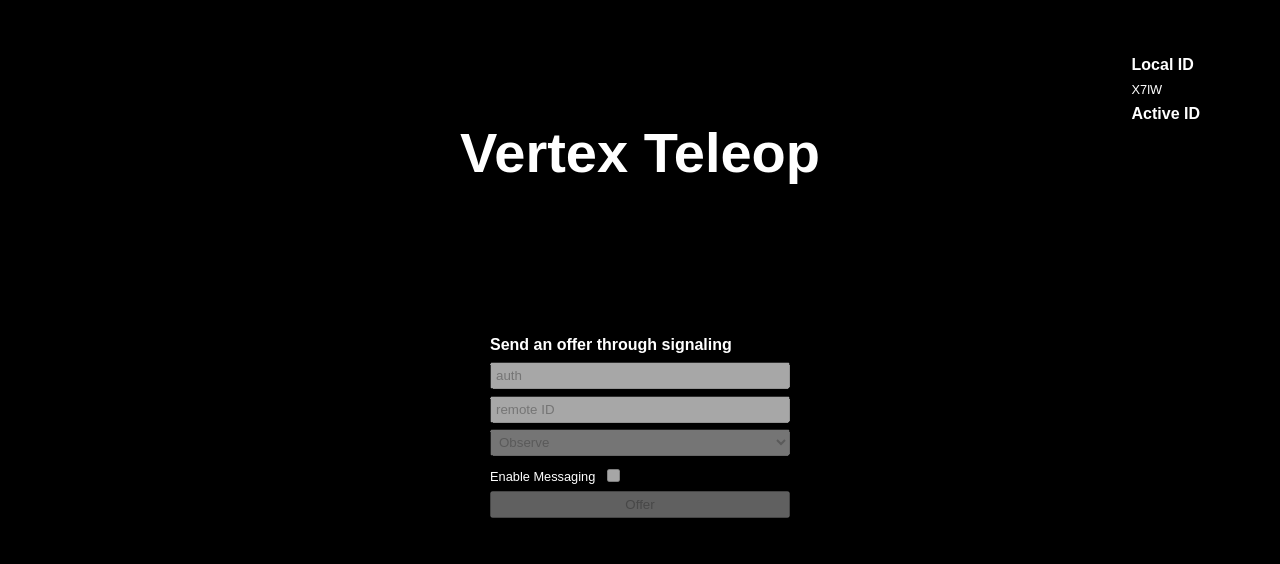
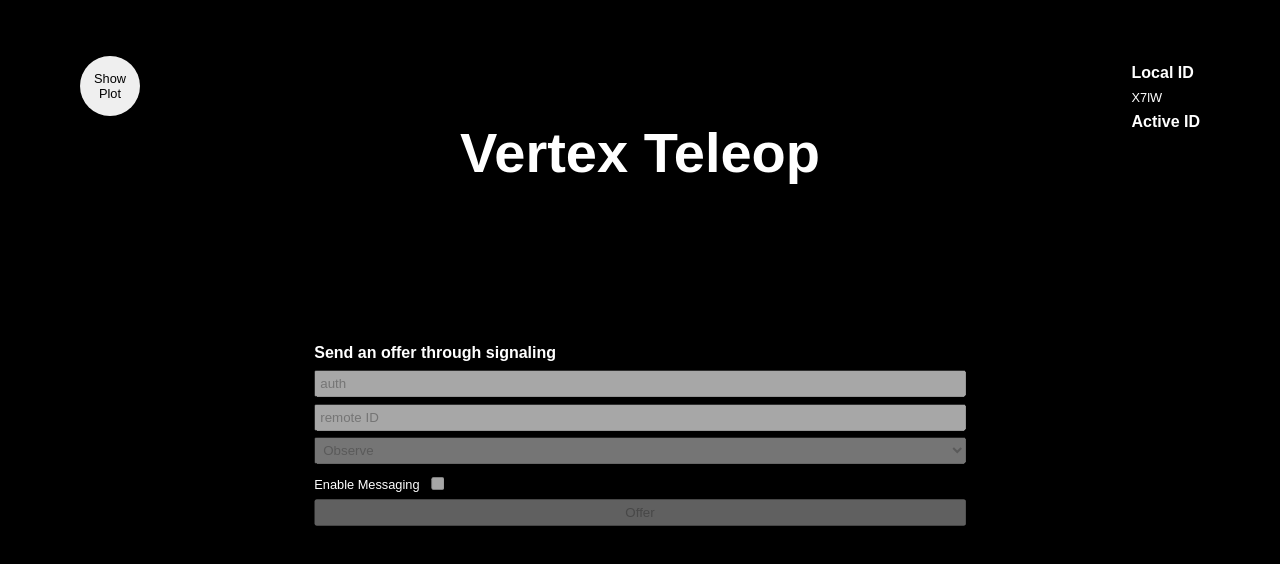
Before and after one commit to BartSoj/webrtc-teleoperation, a SvelteKit app in the folder web_client/: page /vertex in a window 1280 px wide. Shown: the top 564 px of the page. Built offline with nearby package versions, Linux system fonts and the light colour scheme; no server answers.

Commit message:
Add template for 3D shape visualization

```diff
--- /dev/null
+++ b/web_client/src/declarations.d.ts
@@ -0,0 +1,3 @@
+declare module 'plotly.js-dist' {
+    export * from 'plotly.js';
+}
--- /dev/null
+++ b/web_client/src/lib/components/Plot.svelte
@@ -0,0 +1,66 @@
+<script lang="ts">
+    import {onMount} from 'svelte';
+
+    let plotContainer: HTMLDivElement;
+
+    const generateCircularData = (numPoints: number, radius: number): { x: number[]; y: number[]; z: number[] } => {
+        const theta = Array.from({length: numPoints}, (_, i) => (i / numPoints) * 2 * Math.PI);
+        const x = theta.map(t => radius * Math.cos(t));
+        const y = theta.map(t => radius * Math.sin(t));
+        const z = Array(numPoints).fill(0); // Circle in the XY plane
+        return {x, y, z};
+    };
+
+    // Generate data for a circle with 100 points and radius 5
+    const {x, y, z}: { x: number[]; y: number[]; z: number[] } = generateCircularData(100, 5);
+
+    let data: Array<Partial<Plotly.ScatterData>> = [
+        {
+            x,
+            y,
+            z,
+            type: 'scatter3d',
+            mode: 'lines+markers',
+            marker: {
+                color: 'blue',
+                size: 1.5,
+                symbol: 'circle',
+            },
+            line: {
+                color: 'blue',
+                width: 2,
+            },
+        },
+    ]; // Default plot data
+
+    const redrawPlot = async (): Promise<void> => {
+        const module = await import('plotly.js-dist');
+        let Plotly = module.default;
+
+        const layout: Partial<Plotly.Layout> = {
+            autosize: true,
+            margin: {l: 0, r: 0, b: 0, t: 0},
+        };
+
+        if (plotContainer && typeof Plotly !== 'undefined') {
+            await Plotly.newPlot(plotContainer, data, layout, {showSendToCloud: true});
+        }
+    };
+
+    onMount(async (): Promise<void> => {
+        await redrawPlot();
+        window.addEventListener('resize', redrawPlot);
+    });
+</script>
+
+<div id="plot">
+    <div class="plot-container" bind:this={plotContainer}><!-- Plotly chart will be drawn inside this DIV --></div>
+</div>
+
+<style>
+    .plot-container {
+        box-sizing: border-box;
+        width: 75vw;
+        height: 75vh;
+    }
+</style>
--- a/web_client/src/routes/vertex/+page.svelte
+++ b/web_client/src/routes/vertex/+page.svelte
@@ -2,6 +2,7 @@
     import {onMount} from 'svelte';
     import Connection from "$lib/components/Connection.svelte";
     import Battery from "$lib/components/Battery.svelte";
+    import Plot from "$lib/components/Plot.svelte";
     import {
         initializeTeleoperation,
         localId,
@@ -10,6 +11,8 @@
     import SetShapeExample from "$lib/components/SetShapeExample.svelte";
 
     const DEV_MODE = false;
+
+    let showPlot = false;
 
     $: activeId = (() => {
         const keys = Object.keys($peerConnectionMap);
@@ -41,8 +44,22 @@
             <div class="box" style="bottom: 15%; left: 5%;">
                 <Battery id={activeId}/>
             </div>
-            <div class="box" style="bottom: 15%; left: 50%; transform: translateX(-50%);">
-                <SetShapeExample id={activeId}/>
+            {#if DEV_MODE || $peerConnectionMap[activeId]?.access === 'control'}
+                <div class="box" style="bottom: 15%; left: 50%; transform: translateX(-50%);">
+                    <SetShapeExample id={activeId}/>
+                </div>
+            {/if}
+        {/if}
+
+        <div class="box" style="top: 5%; left: 5%;">
+            <button on:click={() => showPlot=!showPlot}>
+                {showPlot ? 'Hide Plot' : 'Show Plot'}
+            </button>
+        </div>
+
+        {#if showPlot}
+            <div class="box" style="top: 50%; left: 50%; transform: translate(-50%, -50%);">
+                <Plot/>
             </div>
         {/if}
     </div>
@@ -87,8 +104,7 @@
         position: absolute;
         background-color: rgba(0, 0, 0, 0.7);
         border-radius: 10px;
-        padding: 0.5em 1em 0.5em 1em;
-        max-width: 300px;
+        padding: 1em 1em 1em 1em;
         width: max-content;
     }
 
@@ -100,6 +116,15 @@
 
     :global(.box p) {
         margin: 0.3em 0;
+        font-size: 0.8em;
+    }
+
+    :global(.box button) {
+        width: 60px;
+        height: 60px;
+        border-radius: 50%;
+        border: none;
+        cursor: pointer;
         font-size: 0.8em;
     }
 
--- a/web_client/vite.config.ts
+++ b/web_client/vite.config.ts
@@ -1,6 +1,9 @@
-import { sveltekit } from '@sveltejs/kit/vite';
-import { defineConfig } from 'vite';
+import {sveltekit} from '@sveltejs/kit/vite';
+import {defineConfig} from 'vite';
 
 export default defineConfig({
-	plugins: [sveltekit()]
+    plugins: [sveltekit()],
+    ssr: {
+        noExternal: ['plotly.js']
+    }
 });
```
Also changed, not shown: web_client/package.json (+7 -2 lines), 1 other file (tests, documents, lock files or other folders).
